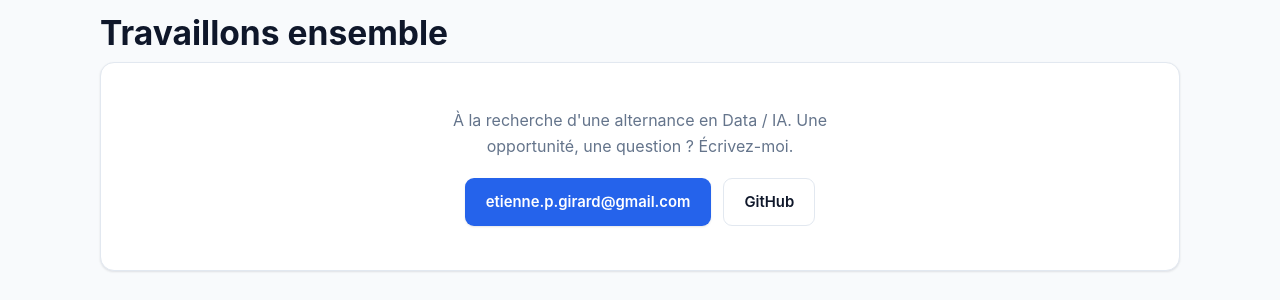
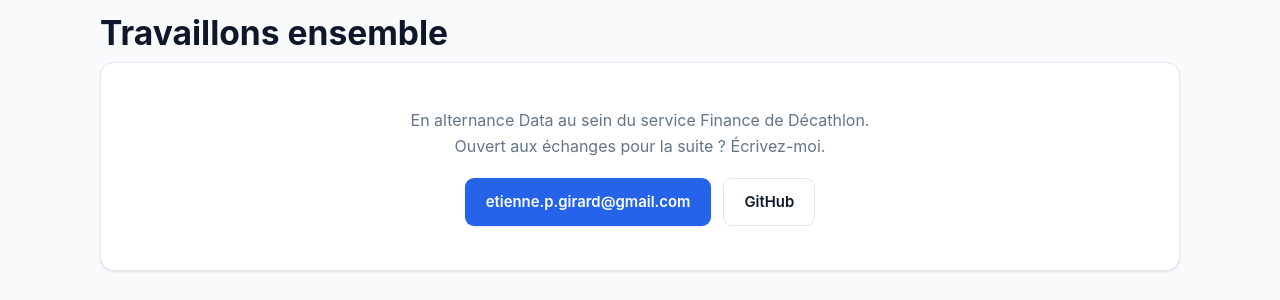
Before and after one commit to etienneg92i/Eportfolio, a FastAPI app: page / in a window 1280 px wide. Shown: the part 4529-4829 px from the top of the page. Run offline with FastAPI, Linux system fonts and the light colour scheme.

Commit message:
Section Contact : reflète la situation actuelle (#3)
L'alternance Data chez Décathlon est en cours ; la formule « à la
recherche d'une alternance » était devenue fausse.

Closes #3

Co-Authored-By: Claude Sonnet 5 <noreply@anthropic.com>

```diff
--- a/templates/index.html
+++ b/templates/index.html
@@ -192,7 +192,7 @@
                 <span class="section-label">Contact</span>
                 <h2 class="section-title">Travaillons ensemble</h2>
                 <div class="card contact-card">
-                    <p>À la recherche d'une alternance en Data / IA. Une opportunité, une question&nbsp;? Écrivez-moi.</p>
+                    <p>En alternance Data au sein du service Finance de Décathlon. Ouvert aux échanges pour la suite&nbsp;? Écrivez-moi.</p>
                     <div class="contact-actions">
                         {% if profil.email %}
                         <a href="mailto:{{ profil.email }}" class="btn btn-primary">{{ profil.email }}</a>
```
